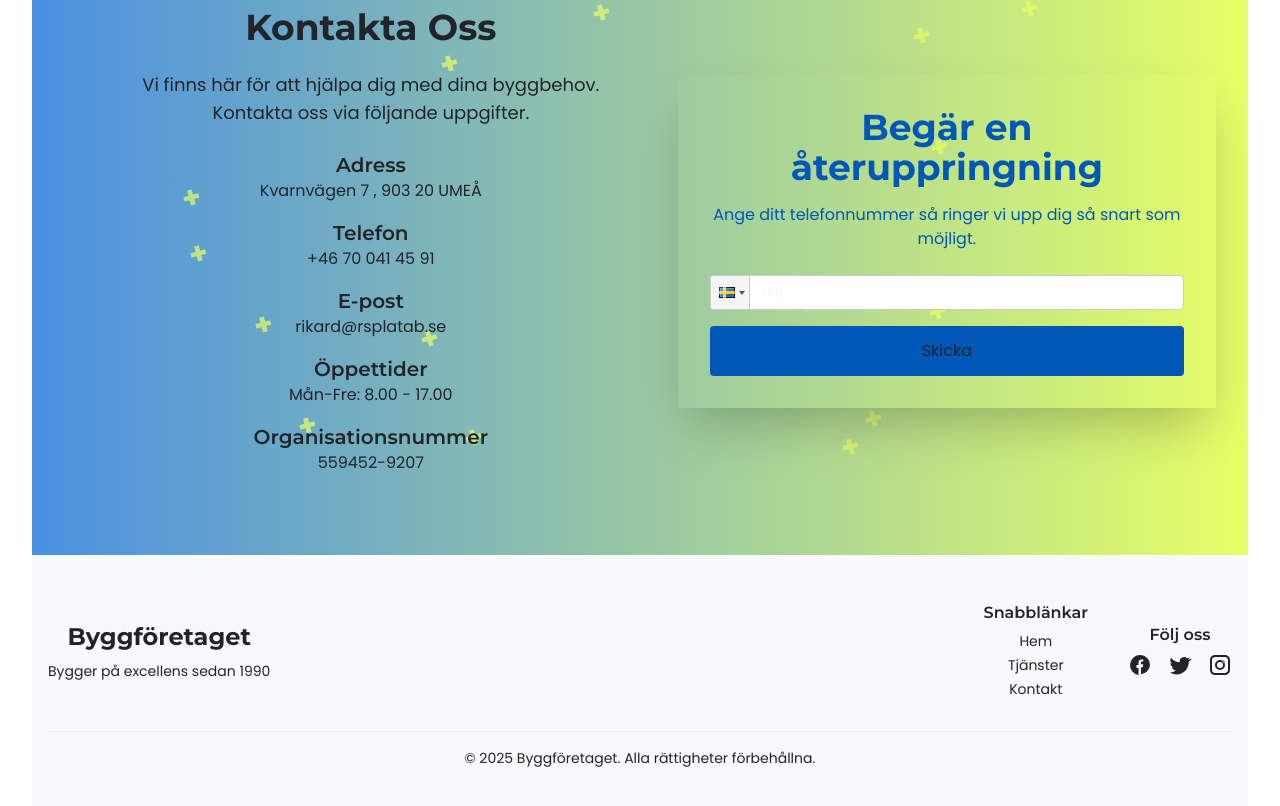
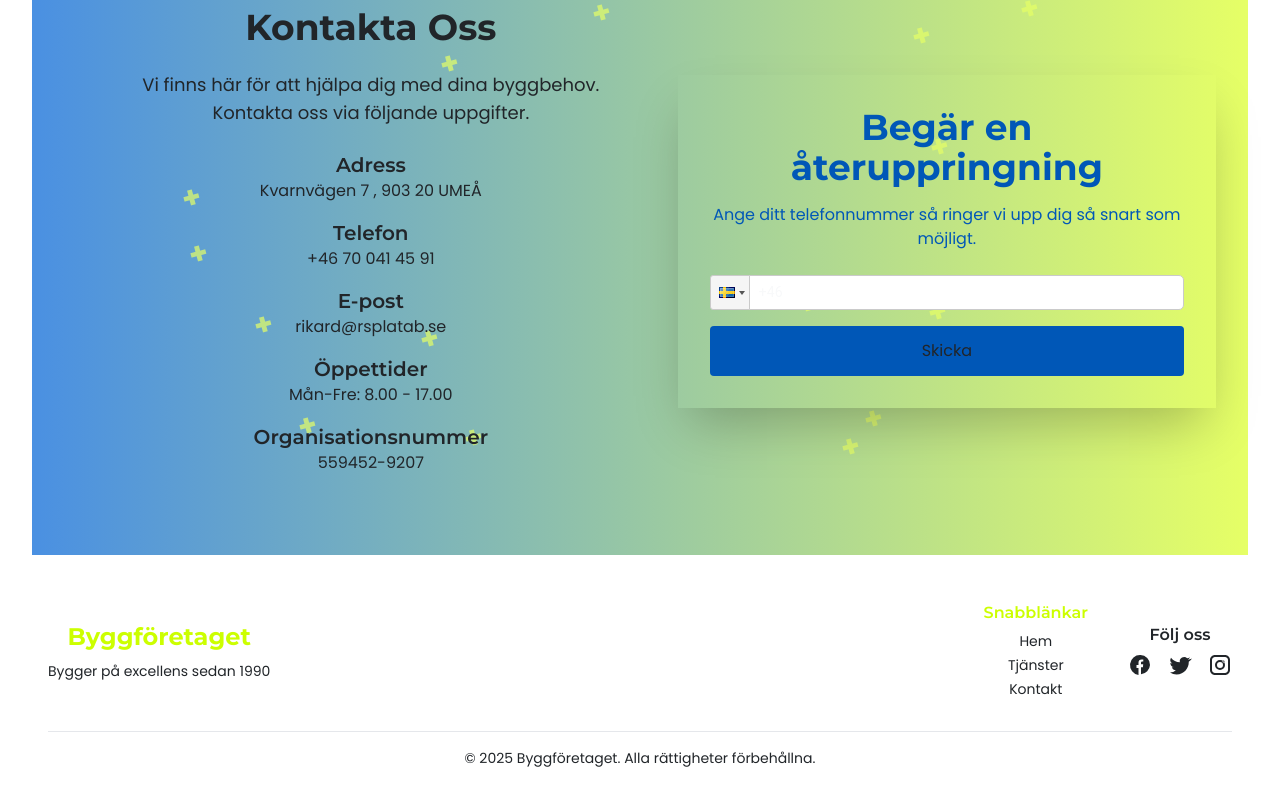
Before and after one commit to zuzeyka/rs-plat, a React (Vite) app: page / in a window 1280 px wide. Shown: the part 4737-5543 px from the top of the page. Built offline with nearby package versions, Linux system fonts and the light colour scheme.

Commit message:
fix text color on the dark theme

```diff
--- a/src/components/Footer.tsx
+++ b/src/components/Footer.tsx
@@ -5,7 +5,7 @@ const Footer = () => {
     const { t } = useTranslation();
 
     return (
-        <footer className="bg-typography-dark text-typography py-12">
+        <footer className="bg-white dark:bg-black dark:text-white text-typography py-12">
             <div className="container mx-auto px-4">
                 <motion.div
                     className="flex flex-col md:flex-row justify-between items-center"
@@ -14,12 +14,12 @@ const Footer = () => {
                     transition={{ duration: 0.8 }}
                 >
                     <div className="mb-6 md:mb-0">
-                        <h1 className="lg:text-2xl text-lg font-bold text-typography">{t('footer.companyName', 'Construction Co.')}</h1>
+                        <h1 className="lg:text-2xl text-lg font-bold text-secondary">{t('footer.companyName', 'Construction Co.')}</h1>
                         <p className="lg:text-sm text-xs mt-2">{t('footer.companyDescription', 'Building excellence since 1990')}</p>
                     </div>
                     <div className="flex flex-col md:flex-row md:items-center md:space-x-10">
                         <div className="mb-4 md:mb-0">
-                            <h3 className="font-semibold text-typography mb-2">{t('footer.quickLinks', 'Quick Links')}</h3>
+                            <h3 className="font-semibold text-secondary mb-2">{t('footer.quickLinks', 'Quick Links')}</h3>
                             <ul className="space-y-1 lg:text-sm text-xs">
                                 <li>
                                     <a href="#home" className="hover:text-typography-secondary transition-colors">
```
